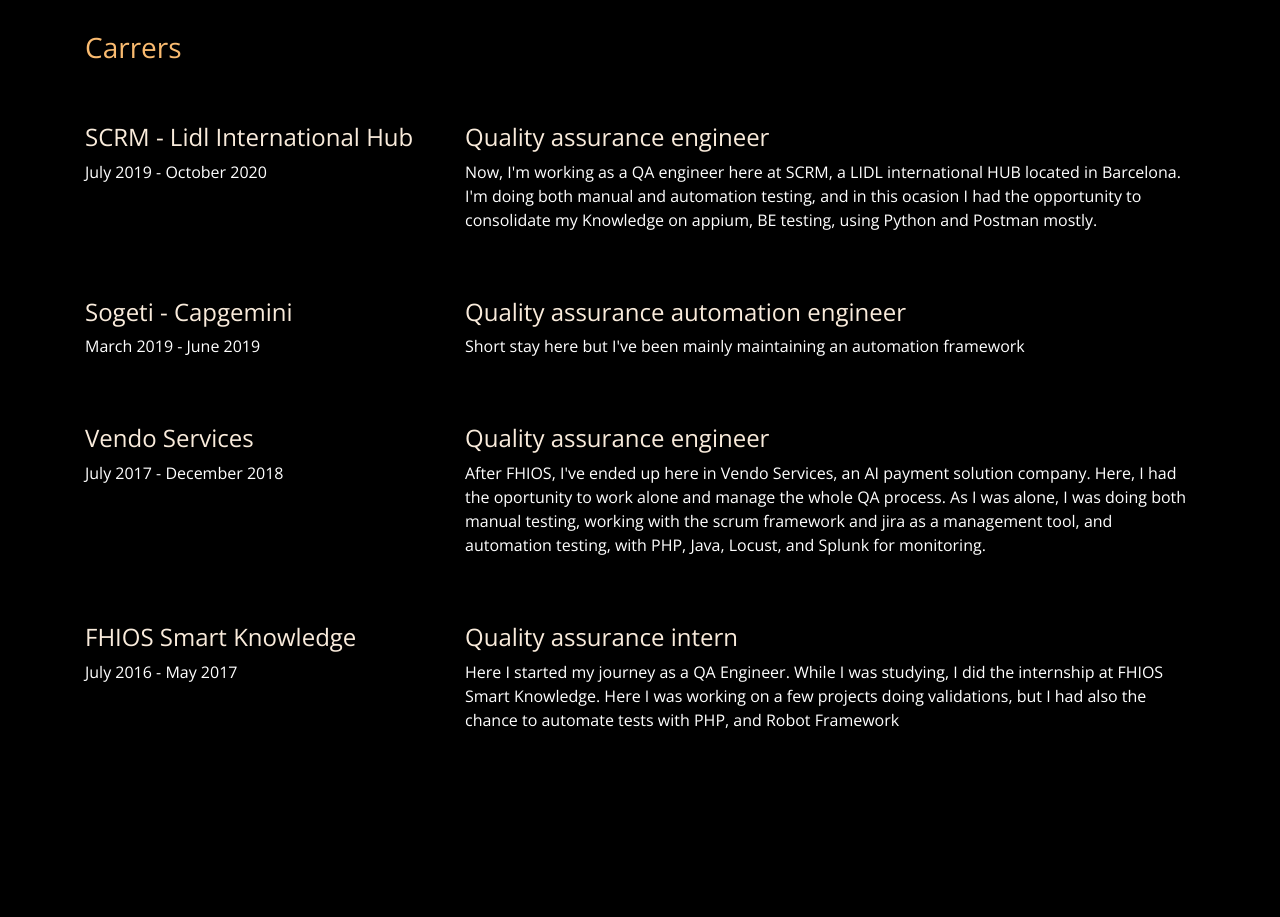
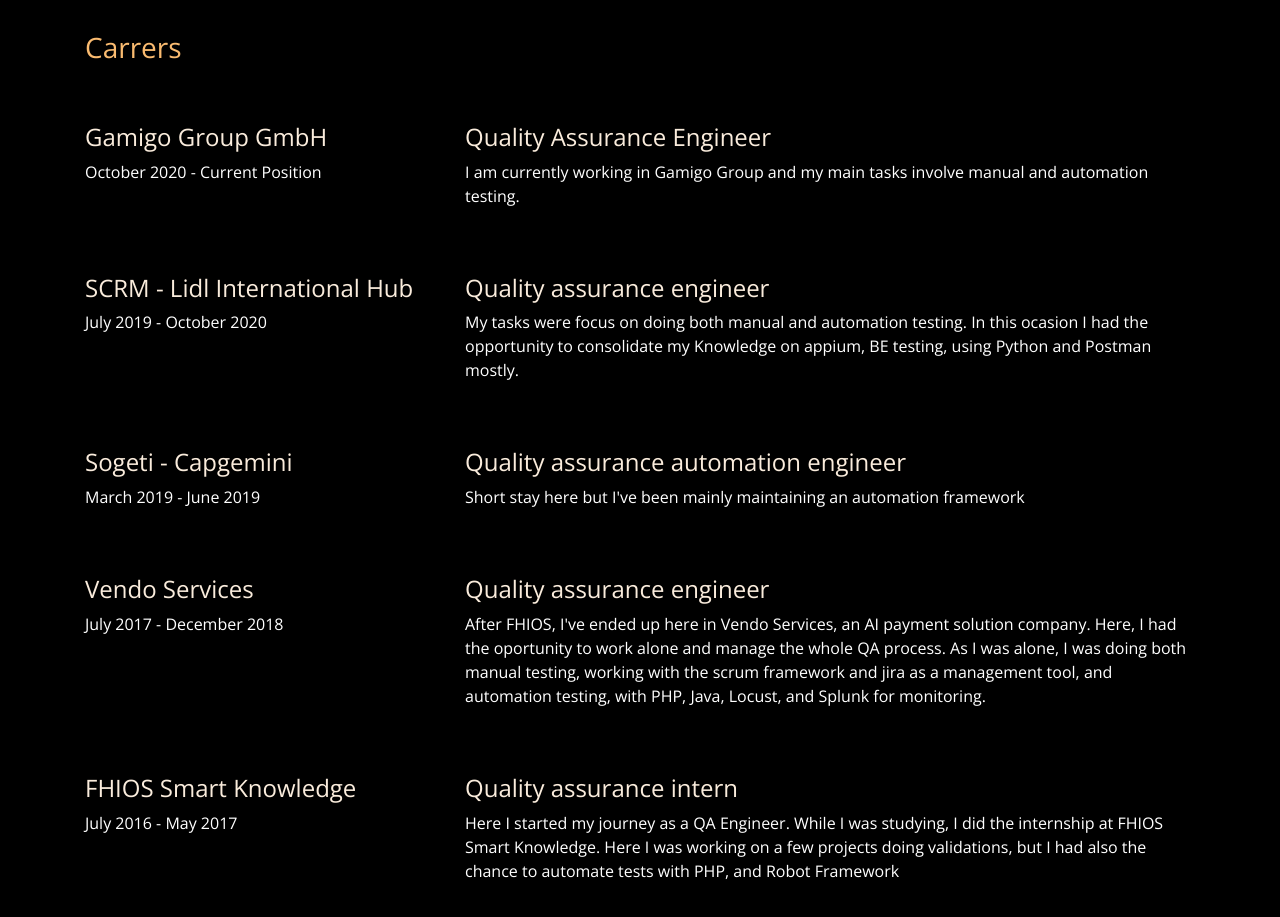
Before and after one commit to Ibrian93/cv, a website: page index.html in a window 1280 px wide. Shown: the part 2100-3017 px from the top of the page. Drawn offline with nearby package versions, Linux system fonts and the light colour scheme.

Commit message:
adding gamigo experience

```diff
--- a/index.html
+++ b/index.html
@@ -96,6 +96,17 @@
                     <h3>Carrers</h3>
                 </div>
             </div>
+			<div class="row">
+				<div class="col-lg-4">
+					<h4>Gamigo Group GmbH</h4>
+					<p>October 2020 - Current Position</p>
+				</div>
+				<div class="col-lg-8">
+					<h4>Quality Assurance Engineer</h4>
+					<p>I am currently working in Gamigo Group and my main tasks involve manual and automation testing.
+					</p>
+				</div>
+			</div>
             <div class="row">
                 <div class="col-lg-4">
                     <h4>SCRM - Lidl International Hub</h4>
@@ -104,8 +115,7 @@
                 </div>
                 <div class="col-lg-8">
                     <h4>Quality assurance engineer</h4>
-                    <p>Now, I'm working as a QA engineer here at SCRM, a LIDL international HUB located in Barcelona.
-                        I'm doing both manual and automation testing, and in this ocasion I had the opportunity to
+                    <p>My tasks were focus on doing both manual and automation testing. In this ocasion I had the opportunity to
                         consolidate my Knowledge on appium, BE testing, using Python and Postman mostly.
                     </p>
                 </div>
```
